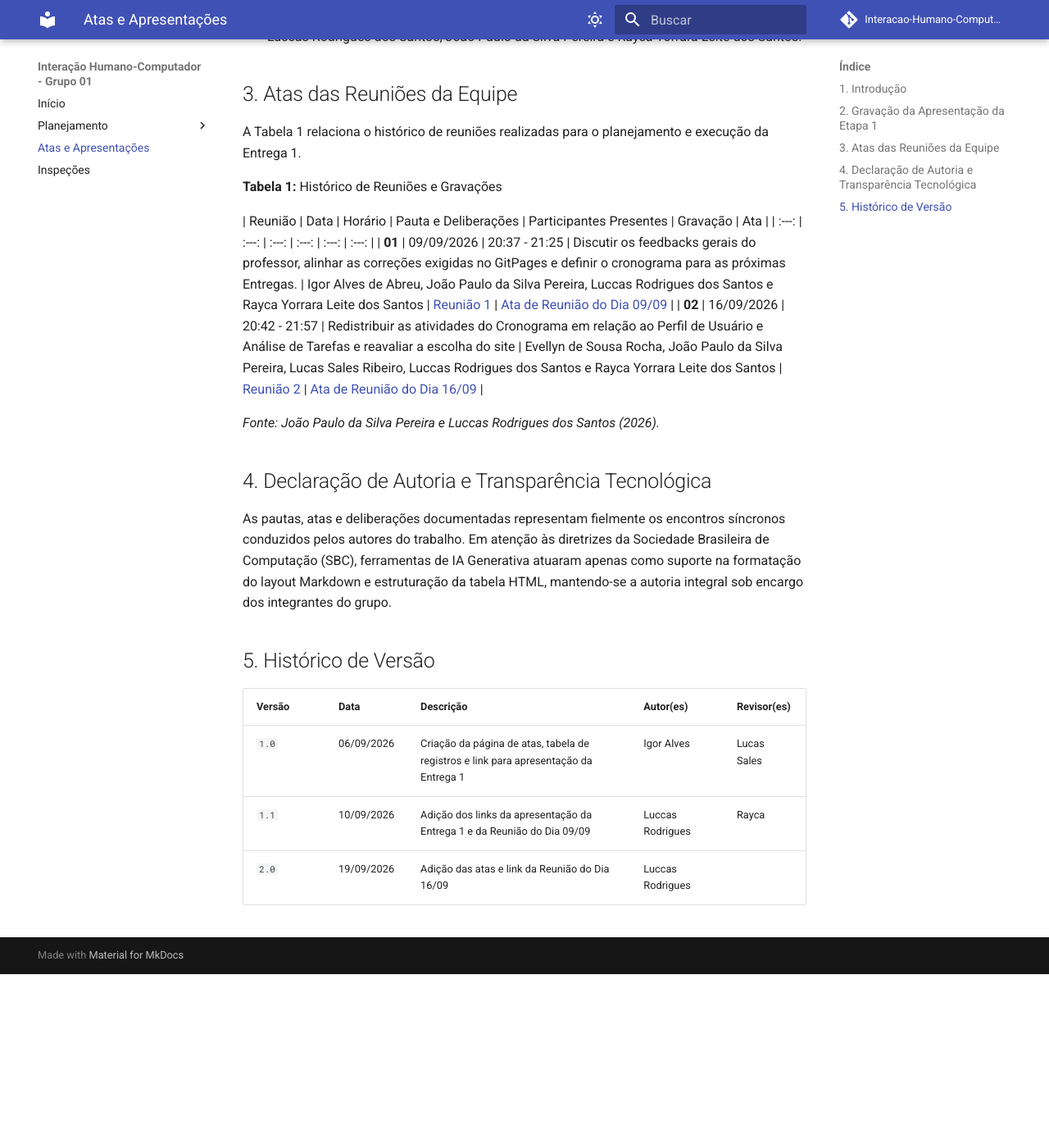
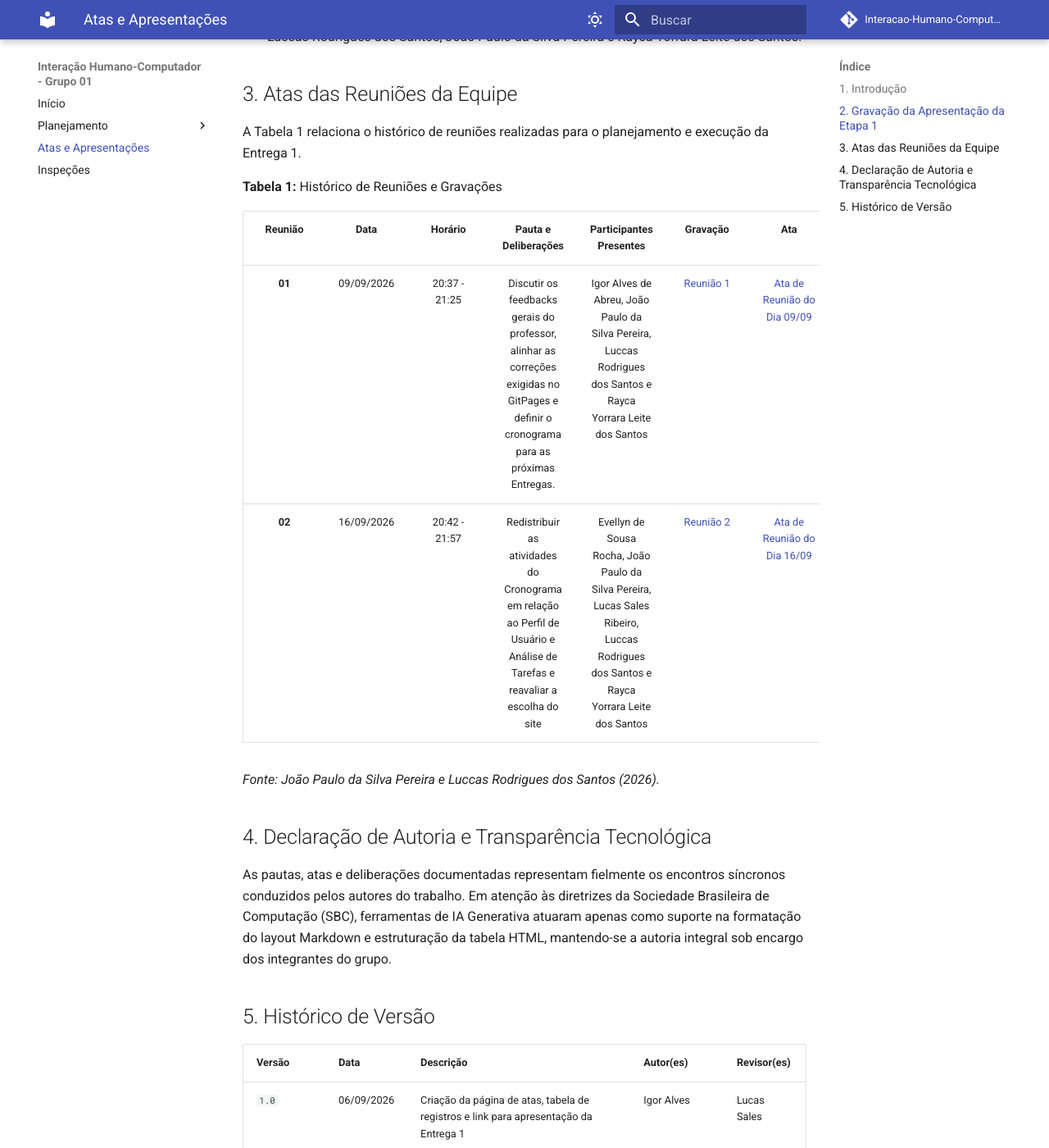
Before and after one commit to Interacao-Humano-Computador/2026.2-Grupo01, an MkDocs documentation site: the page built from docs/atas/reunioes.md, in a window 1280 px wide and 1400 px high, scrolled down 578 px. Shown: the whole window at 82% size. Built offline with MkDocs 1.6.1 and Material for MkDocs 9.7.7, drawn with Linux system fonts in a browser that asks for light colours; comment, search, counter and statistics services are not loaded; before the commit the page ends 1766 px from its top, so only the background shows below that.

```diff
--- a/docs/atas/reunioes.md
+++ b/docs/atas/reunioes.md
@@ -19,7 +19,7 @@ A Tabela 1 relaciona o histórico de reuniões realizadas para o planejamento e
 **Tabela 1:** Histórico de Reuniões e Gravações
 
 | Reunião | Data | Horário | Pauta e Deliberações | Participantes Presentes | Gravação | Ata |
-| :---: | :---: | :---: | :---: | :---: | :---: |
+| :---: | :---: | :---: | :---: | :---: | :---: | :---: |
 | **01** | 09/09/2026 | 20:37 - 21:25 | Discutir os feedbacks gerais do professor, alinhar as correções exigidas no GitPages e definir o cronograma para as próximas Entregas. | Igor Alves de Abreu, João Paulo da Silva Pereira, Luccas Rodrigues dos Santos e Rayca Yorrara Leite dos Santos | [Reunião 1](https://youtu.be/P4nWkxayhf4) | [Ata de Reunião do Dia 09/09](../assets/Ata_de_Reuniao_09_09_2026.pdf) |
 | **02** | 16/09/2026 | 20:42 - 21:57 | Redistribuir as atividades do Cronograma em relação ao Perfil de Usuário e Análise de Tarefas e reavaliar a escolha do site | Evellyn de Sousa Rocha, João Paulo da Silva Pereira, Lucas Sales Ribeiro, Luccas Rodrigues dos Santos e Rayca Yorrara Leite dos Santos | [Reunião 2](https://youtu.be/ODaTfMpzTSU) | [Ata de Reunião do Dia 16/09](../assets/Ata_de_Reuniao_16_09_2026.pdf) |
 
@@ -31,8 +31,8 @@ As pautas, atas e deliberações documentadas representam fielmente os encontros
 
 ## 5. Histórico de Versão
 
-| Versão | Data       | Descrição                                         | Autor(es)        | Revisor(es)      |
-| ------ | ---------- | ------------------------------------------------- | ---------------- | ---------------- |
-| `1.0`  | 06/09/2026 | Criação da página de atas, tabela de registros e link para apresentação da Entrega 1 | Igor Alves | Lucas Sales |
-| `1.1`  | 10/09/2026 | Adição dos links da apresentação da Entrega 1 e da Reunião do Dia 09/09 | Luccas Rodrigues | Rayca |
-| `2.0`  | 19/09/2026 | Adição das atas e link da Reunião do Dia 16/09 | Luccas Rodrigues | |
+| Versão | Data       | Descrição                                                                              | Autor(es)        | Revisor(es)  |
+| ------ | ---------- | --------------------------------------------------------------------------------------- | ----------------- | ------------ |
+| `1.0`  | 06/09/2026 | Criação da página de atas, tabela de registros e link para apresentação da Entrega 1   | Igor Alves         | Lucas Sales  |
+| `1.1`  | 10/09/2026 | Adição dos links da apresentação da Entrega 1 e da Reunião do Dia 09/09                | Luccas Rodrigues   | Rayca        |
+| `2.0`  | 19/09/2026 | Adição das atas e link da Reunião do Dia 16/09                                          | Luccas Rodrigues   | —            |
```
